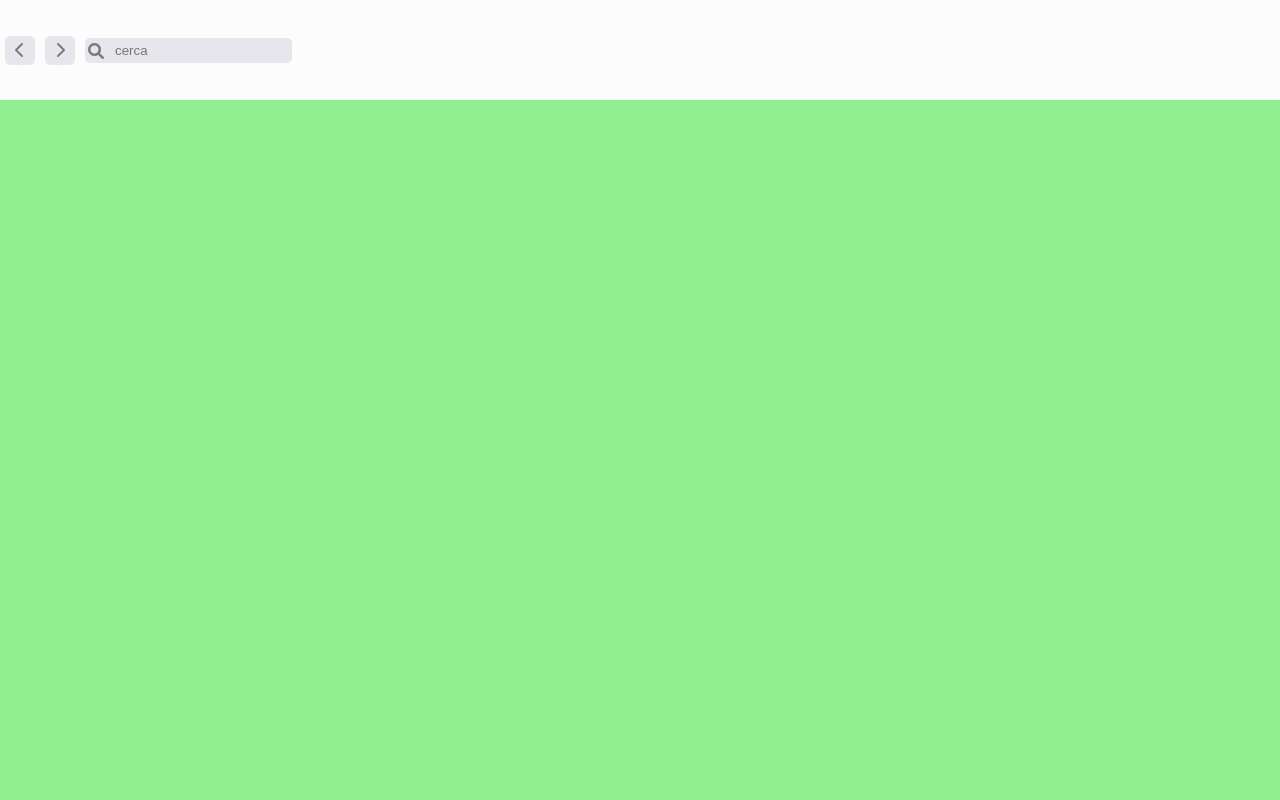
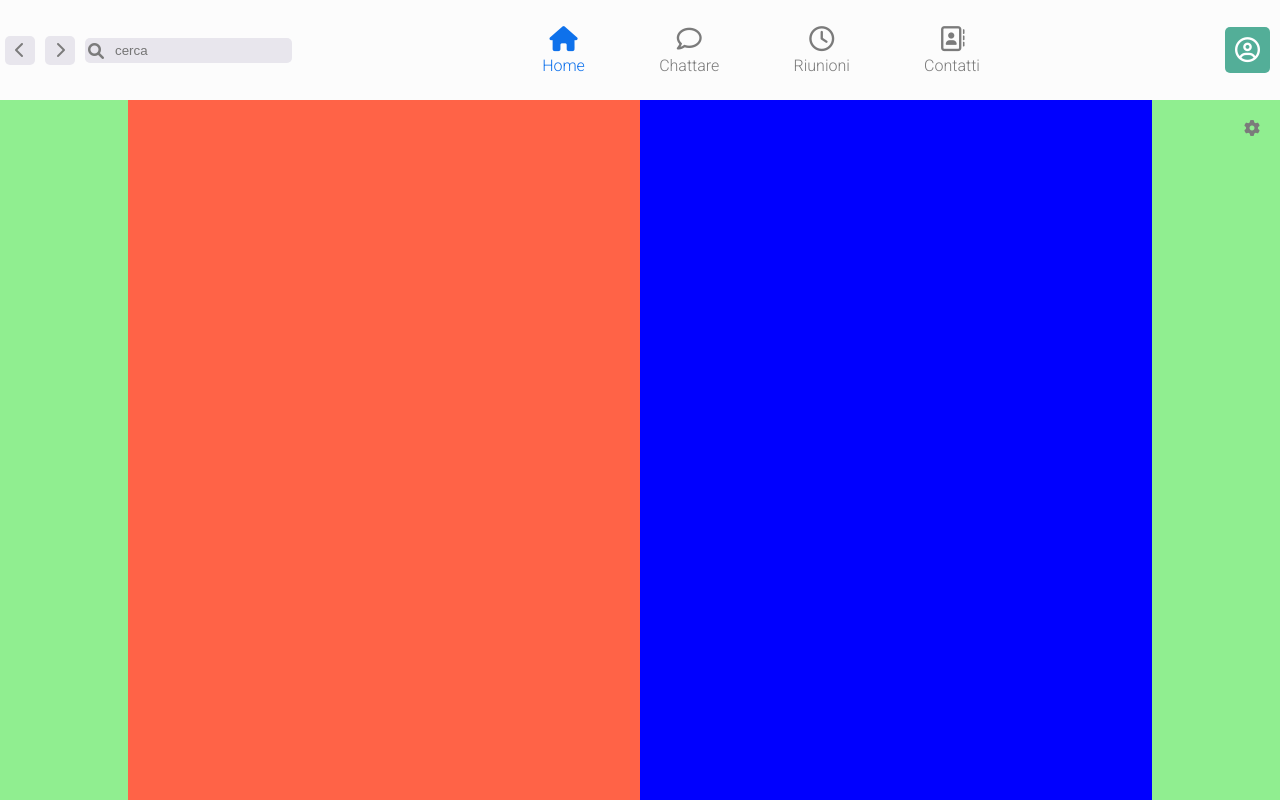
Before and after one commit to classe-47/layout-zoom, a plain HTML site: page index.html in a window 1280 px wide. Drawn offline with Linux system fonts and the light colour scheme.

Commit message:
struttura base del main

```diff
--- a/css/style.css
+++ b/css/style.css
@@ -114,6 +114,27 @@ main {
     height: calc(100vh - 100px);
 }
 
+.options {
+    position: relative;
+}
+
+.options i {
+    position: absolute;
+    top: 20px;
+    right: 20px;
+}
+
+.content {
+    height: 100%;
+    display: flex;
+    justify-content: center;
+}
+
+.content-left,
+.content-right {
+    width: 40%;
+}
+
 /* fine main */
 
 
@@ -137,3 +158,14 @@ main {
     height: 100%;
     background-color: yellow ;
 } */
+
+
+.debug .content-left{
+    height: 100%;
+    background-color: tomato;
+}
+
+.debug .content-right {
+    height: 100%;
+    background-color: blue;
+}
--- a/index.html
+++ b/index.html
@@ -41,11 +41,35 @@
         <!-- / nav di sinistra -->
 
         <!-- nav main -->
-        <div class="nav-main"></div>
+        <div class="nav-main">
+            <div class="link active">
+                <i class="fas fa-home"></i>
+                <span>Home</span>
+            </div>
+
+            <div class="link">
+                <i class="far fa-comment"></i>
+                <span>Chattare</span>
+            </div>
+
+            <div class="link">
+                <i class="far fa-clock"></i>
+                <span>Riunioni</span>
+            </div>
+
+            <div class="link">
+                <i class="far fa-address-book"></i>
+                <span>Contatti</span>
+            </div>
+        </div>
         <!-- /nav main -->
 
         <!-- nav right -->
-        <div class="nav-right"></div>
+        <div class="nav-right">
+            <div class="account">
+                <i class="far fa-user-circle"></i>
+            </div>
+        </div>
         <!-- / nav right -->
 
     </header>
@@ -54,6 +78,22 @@
     <!-- inizio main -->
     <main>
 
+        <!-- inizio impostazioni -->
+        <div class="options">
+            <i class="fas fa-cog"></i>
+        </div>
+        <!-- / impostazioni -->
+
+        <div class="content">
+            <!-- contenuto di sinistra -->
+            <div class="content-left"></div>
+            <!-- / contenuto di sinistra -->
+
+            <!-- contenuto di dx -->
+            <div class="content-right"></div>
+            <!-- / contenuto di dx -->
+        </div>
+
     </main>
     <!-- / main -->
 
```
